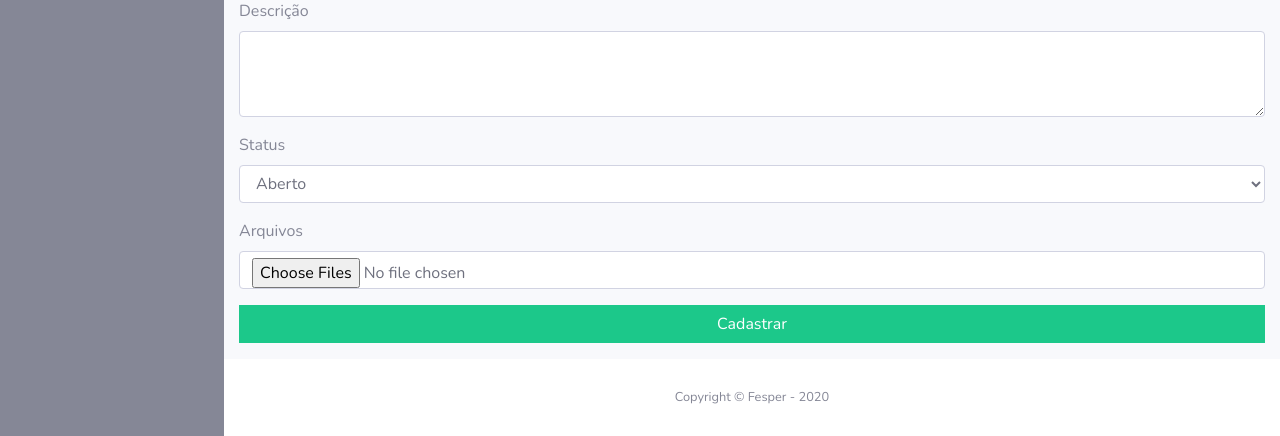
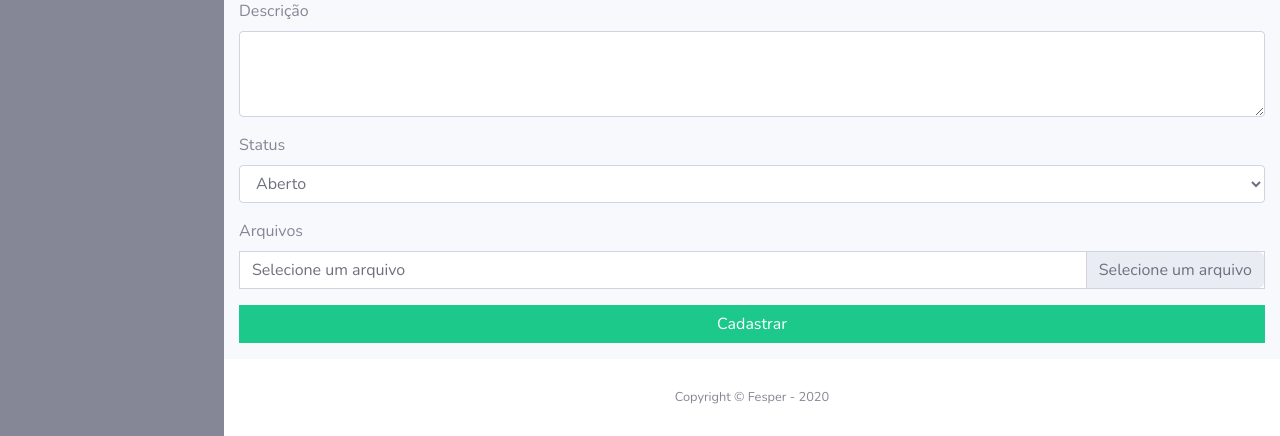
Before and after one commit to thyago-asp/gestordegabinete, a PHP site: page /view/requerimentos/cadastrar/?pg=1 in a window 1280 px wide. Shown: the part 658-1094 px from the top of the page. Run offline with PHP 8.4, Linux system fonts and the light colour scheme; the visitor is signed in with stand-in values (Sample User, id 1); data that the repository does not hold is empty; some libraries are stand-ins or nearby versions.

Commit message:
correcao salvar arquivos

```diff
--- /dev/null
+++ b/bancodedados/arq/index.txt
@@ -0,0 +1,2 @@
+ARQUIVO PARA SALVAR A PASTA NO GITHUB ONDE FICARA OS
+ARQUIVOS RELACIONADO AOS REQUERIMENTOS AO COLOCAR EM PRD APAGAR ESTE ARQUIVO
--- a/estrutura/requerimentos.php
+++ b/estrutura/requerimentos.php
@@ -109,12 +109,17 @@ if ($url == "declaracoes") {
                     </select>
                 </div>
                 <label>Arquivos</label>
-                <div class="form-group">
-                    <div class="form-line">
-                        <input type="file" class="form-control" name="arquivos[]" multiple id="arquivos">
+                <div class="input-group mb-3">
+                    <div class="custom-file" lang="pt">
+                        <input type="file"name="arquivos[]" placeholder="teste" multiple id="arquivos" class="custom-file-input">
 
+                        <label  class="custom-file-label" for="arquivos"  id="nomeArq"aria-describedby="inputGroupFileAddon02">Selecione um arquivo</label>
                     </div>
+                    <!-- <div class="input-group-append">
+                        <span class="input-group-text" id="inputGroupFileAddon02">Selecionar</span>
+                    </div> -->
                 </div>
+
                 <input type="hidden" name="tipo" value="<?php echo $input ?>">
                 <div class="form-group">
                     <button type="submit" class="btn btn-success w-100">Cadastrar</button>
--- a/model/ModelRequerimentos.php
+++ b/model/ModelRequerimentos.php
@@ -104,7 +104,7 @@ class ModelRequerimentos
     function listarRequerimentos(){
         $con = Conexao::abrirConexao();
 
-        $query = "select * from t_requerimentos";
+        $query = "SELECT *, DATE_FORMAT(data_cad_doc, '%d/%m/%Y') AS data_cad_doc FROM t_requerimentos";
 
         $stmt = $con->prepare($query);
         $stmt->execute();
--- a/view/requerimentos/cadastrar/index.php
+++ b/view/requerimentos/cadastrar/index.php
@@ -8,7 +8,11 @@ require_once("../../../estrutura/controleLogin.php");
 $pagina = "sub3";
 include '../../../estrutura/head.php';
 ?>
-
+<style>
+   .custom-file-input:lang(pt) ~ .custom-file-label::after {
+        content: "Selecione um arquivo" !important;
+    }
+</style>
 <body id="page-top">
     <!-- Page Wrapper -->
     <div id="wrapper">
@@ -23,7 +27,7 @@ include '../../../estrutura/head.php';
                 <!-- Begin Page Content -->
 
 
-                    <?php include '../../../estrutura/requerimentos.php' ?>
+                <?php include '../../../estrutura/requerimentos.php' ?>
 
             </div>
 
@@ -52,5 +56,20 @@ include '../../../estrutura/head.php';
     ?>
 
 </body>
+<script>
+    $('#arquivos').on('change', function() {
+        var nomeArq = $(this)[0].files[0].name;
+
+        var i = 0;
+        var a = [];
+        while (i < $(this)[0].files.length) {
+            a[i] = $(this)[0].files[i].name;
+            i++
+
+        }
+
+        $('#nomeArq').text(a);
+    });
+</script>
 
 </html>
--- a/view/requerimentos/listar/index.php
+++ b/view/requerimentos/listar/index.php
@@ -184,6 +184,7 @@ include '../../../estrutura/head.php';
     include '../../../estrutura/importJS.php';
     ?>
     <script>
+
         $('#modalArquivos').on('show.bs.modal', function(event) {
             var button = $(event.relatedTarget);
 
@@ -198,7 +199,7 @@ include '../../../estrutura/head.php';
 
                 $.each(JSON.parse(data), function(index, value) {
                     // alert(value.arquivo_caminho);
-                    link += cont + " - <a href=\"../../" + value.arquivo_caminho + "\">" + value.nome_arquivo + "</a><br/>";
+                    link += cont + " - <a href='./../../" + value.arquivo_caminho + "' target='_blank'>" + value.nome_arquivo + "</a><br/>";
                     cont++;
                 });
                 if (link != "") {
```
Also changed, not shown: controller/ControllerRequerimentos.php (+11 -6 lines).
